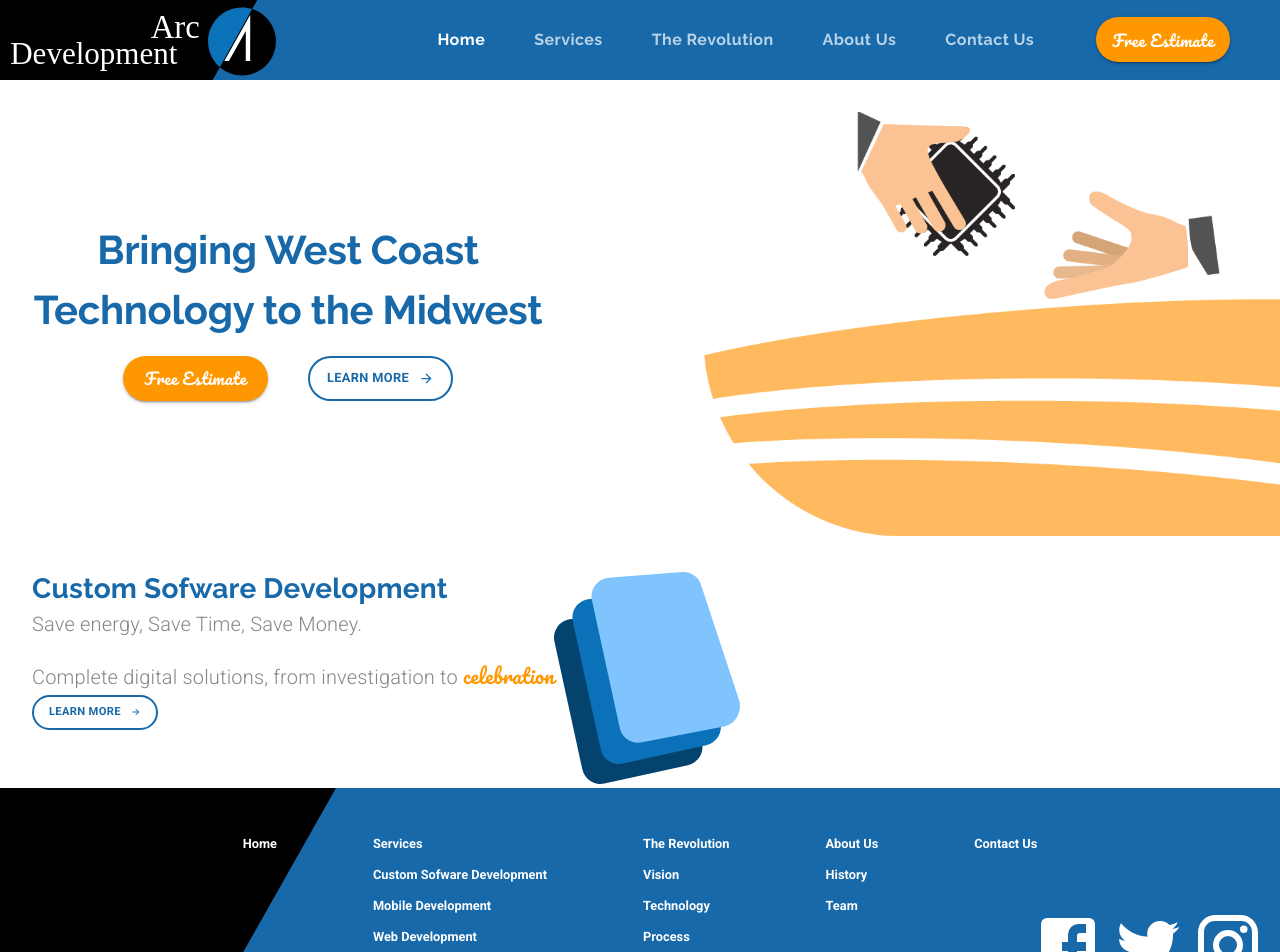
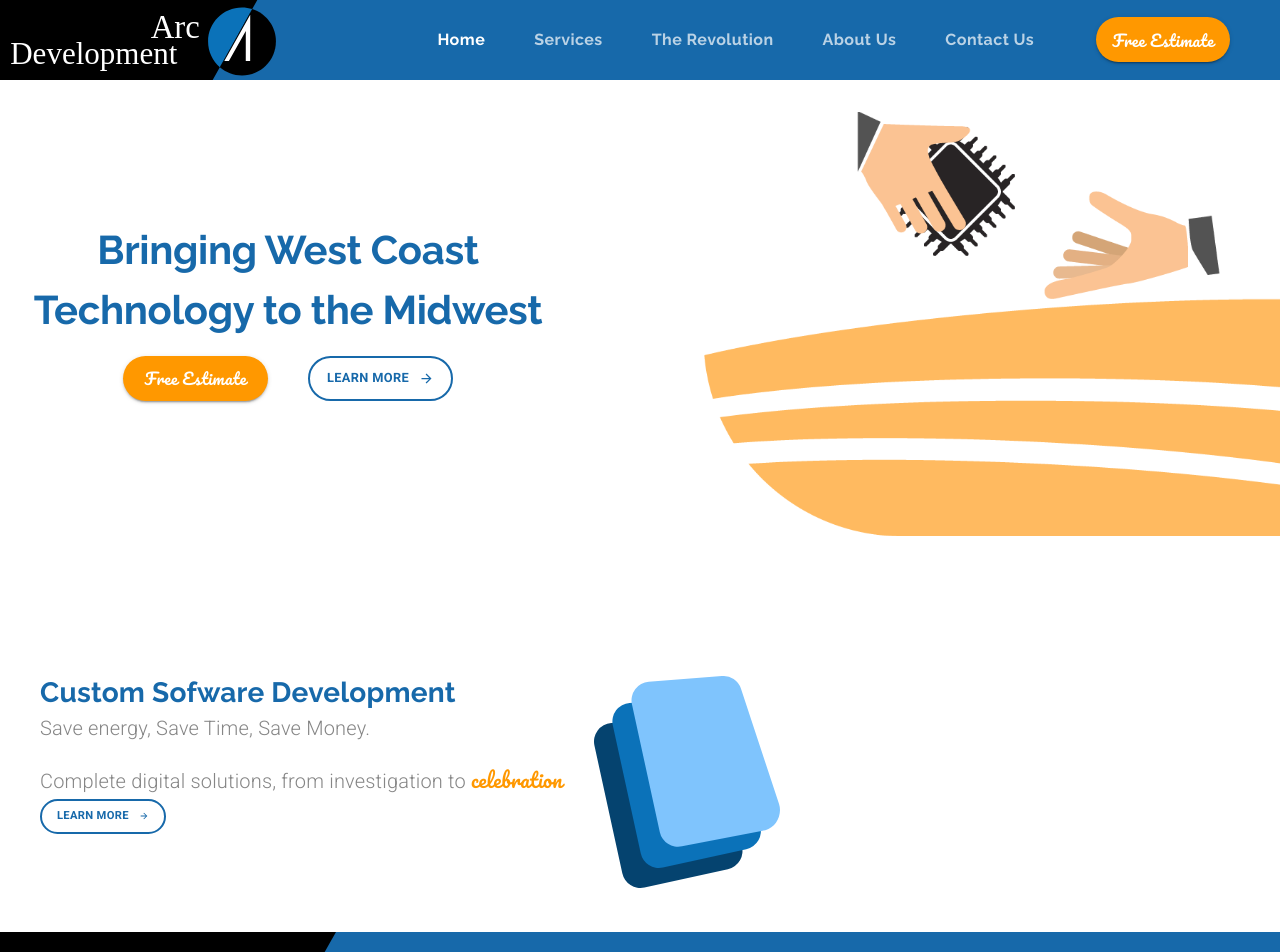
Before and after one commit to samandar-boymurodov/Arc-Development, a React (Create React App) app: page / in a window 1280 px wide. Shown: the top 952 px of the page. Built offline with nearby package versions, Linux system fonts and the light colour scheme.

Commit message:
first block ready

```diff
--- a/src/components/LandingPage.js
+++ b/src/components/LandingPage.js
@@ -2,7 +2,7 @@ import Lottie from 'react-lottie'
 import animationData from '../animations/landinganimation/data'
 import { makeStyles } from '@material-ui/styles'
 import ButtonArrow from './UI/ButtonArrow'
-import { Button, Grid, Typography } from '@material-ui/core'
+import { Button, Grid, Typography, useMediaQuery } from '@material-ui/core'
 import { useTheme } from '@material-ui/styles'
 import cusSofDevIcon from '../assets/Custom Software Icon.svg'
 
@@ -65,12 +65,30 @@ const useStyles = makeStyles(theme => ({
         height: 35
     },
     sectionContainer: {
-        marginTop: "2rem"
+        marginTop: "6rem",
+        [theme.breakpoints.up("md")]: {
+            padding: "2.5rem"
+        }
+    },
+    icon: {
+        [theme.breakpoints.down("sm")]: {
+            marginTop: "1.5rem"
+        },
+        [theme.breakpoints.up("sm")]: {
+            marginLeft: "2rem"
+        }
+    },
+    firstBlockText: {
+        [theme.breakpoints.down("sm")]: {
+            paddingLeft: "1.7rem",
+            paddingRight: "1.7rem"
+        }
     }
 }))
 export default function LandingPage() {
     const classes = useStyles()
     const theme = useTheme()
+    const matches = useMediaQuery(theme.breakpoints.down("sm"))
 
     return(
         <Grid
@@ -127,8 +145,13 @@ export default function LandingPage() {
             <Grid item> {/*---- Services Section ---- */}
                 <Grid
                     item container direction="row"
-                    className={classes.sectionContainer}>
-                    <Grid item style={{marginLeft: "2rem"}}>
+                    className={classes.sectionContainer}
+                    justify={matches ? "center" : undefined}>
+                    <Grid item
+                        xs={matches ? 12 : ""}
+                        className={classes.firstBlockText}
+                        style={{textAlign: matches ? "center" : undefined}}
+                        >
                         <Typography variant="h4" color="primary">
                             Custom Sofware Development
                         </Typography>
@@ -151,8 +174,8 @@ export default function LandingPage() {
                                 fill={theme.palette.primary.main} />
                         </Button>
                     </Grid>
-                    <Grid>
-                        <img src={cusSofDevIcon} alt="icon" />
+                    <Grid item>
+                        <img src={cusSofDevIcon} alt="icon" className={classes.icon}/>
                     </Grid>
                 </Grid>
             </Grid>
```
